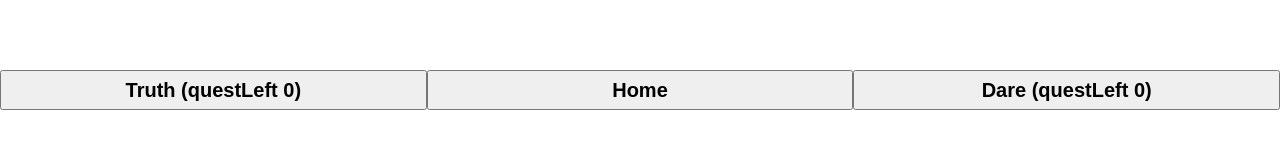
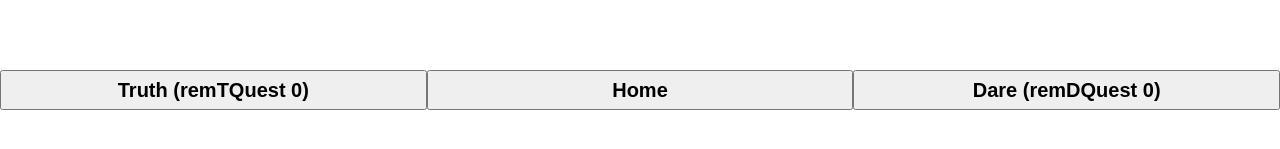
Before and after one commit to panoscool/truth-or-dare, a React (Create React App) app: page / in a window 1280 px wide. Shown: the part 295-444 px from the top of the page. Built offline with nearby package versions, Linux system fonts and the light colour scheme.

Commit message:
It is not wokring properly

```diff
--- a/src/App.js
+++ b/src/App.js
@@ -1,7 +1,8 @@
 import React, { Component } from 'react';
 import { truth, dare } from './components/questions';
+import './App.css';
 import CountdownTimer from './components/countdown';
-import './App.css';
+import ShowQuest from './components/show-quest';
 
 
 class App extends Component {
@@ -13,8 +14,8 @@ class App extends Component {
   }
 
     handleRandomTruth = () => {
-      let remTQuest = truth.filter(t => !t.hasAppeard);
-      let randomNum = Math.floor(Math.random() * remTQuest.length);
+      let remTQuest = truth.filter(t => !t.hasAppeard)
+      let randomNum = Math.floor(Math.random() * remTQuest.length)
       this.setState({
         currQuest: remTQuest[randomNum]
       })
@@ -22,10 +23,10 @@ class App extends Component {
     }
 
     handleRandomDare = () => {
-      let remDQuest = dare.filter(d => !d.hasAppeard);
-      let randomNum = Math.floor(Math.random() * remDQuest.length);
+      let remDQuest = dare.filter(d => !d.hasAppeard)
+      let randomNum = Math.floor(Math.random() * remDQuest.length)
       this.setState({
-      currQuest: remDQuest[randomNum]
+        currQuest: remDQuest[randomNum]
       })
       dare[randomNum].hasAppeard = true
     }
@@ -48,11 +49,11 @@ class App extends Component {
           </div>
 
           <div className="questions">
-             {this.state.currQuest ? <div>{this.state.currQuest.question}</div> : ''}
+             <ShowQuest currQuest={this.state.currQuest}/>
           </div>
 
-          <button className="btn-truth" onClick={this.handleRandomTruth}>Truth (questLeft 0)</button>
-          <button className="btn-dare" onClick={this.handleRandomDare}>Dare (questLeft 0)</button>
+          <button className="btn-truth" onClick={this.handleRandomTruth}>Truth (remTQuest 0)</button>
+          <button className="btn-dare" onClick={this.handleRandomDare}>Dare (remDQuest 0)</button>
           <button className="btn-home" >Home</button>
       </div>
     );
--- /dev/null
+++ b/src/components/show-quest.js
@@ -0,0 +1,11 @@
+import React from 'react';
+
+const ShowQuest = (props) => {
+    return (
+    <div className="show-quest">
+             {props.currQuest ? <div>{props.currQuest.question}</div> : ''}
+          </div>
+    );
+}
+
+export default ShowQuest;
```
